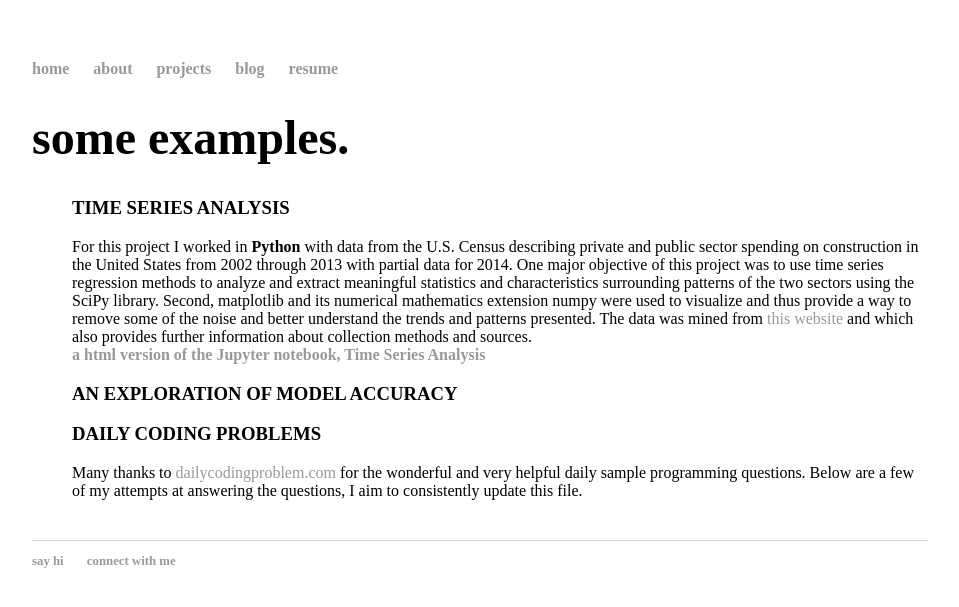
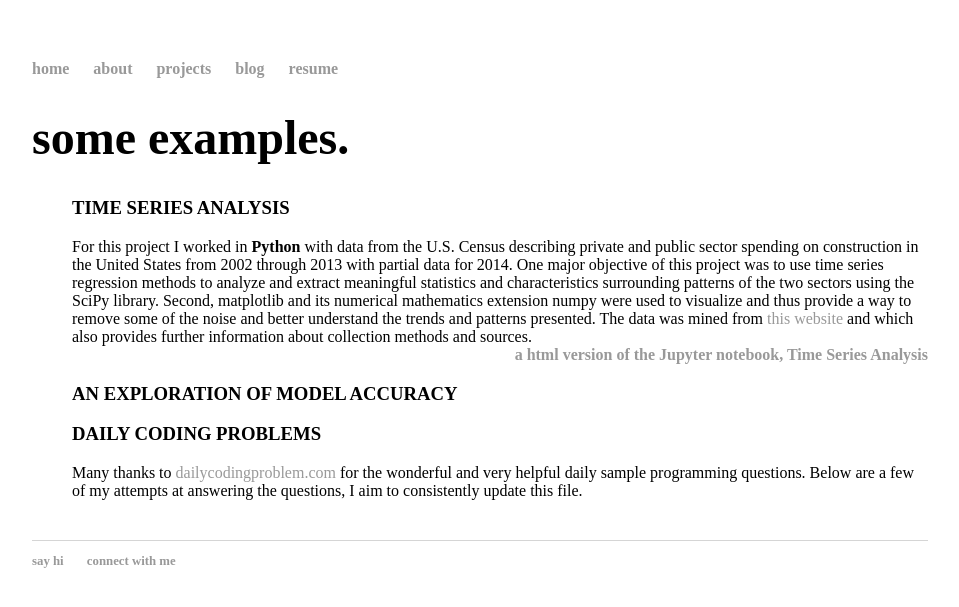
Before and after one commit to amanda-t2/amanda-t2.github.io, a Jekyll site: the page built from projects/index.html, in a window 1280 px wide. Shown: the top 607 px of the page, without its empty margins (160-1119 px from the left). Built offline with Jekyll 4.4.1, drawn with Linux system fonts in a browser that asks for light colours.

Commit message:
Update index.html

```diff
--- a/projects/index.html
+++ b/projects/index.html
@@ -13,7 +13,7 @@ title: some examples.
 	presented. The data was mined from <a href="https://www.census.gov/construction/c30/historical_data.html"> this website</a>
 	and which also provides further information about collection methods and sources. <br>
 
-		<div align="left">
+		<div align="right">
 <li><a href="Storytelling_Visualization.html"><strong> a html version of the Jupyter notebook, Time Series Analysis</strong></a></li>
 		</div>
 
```
